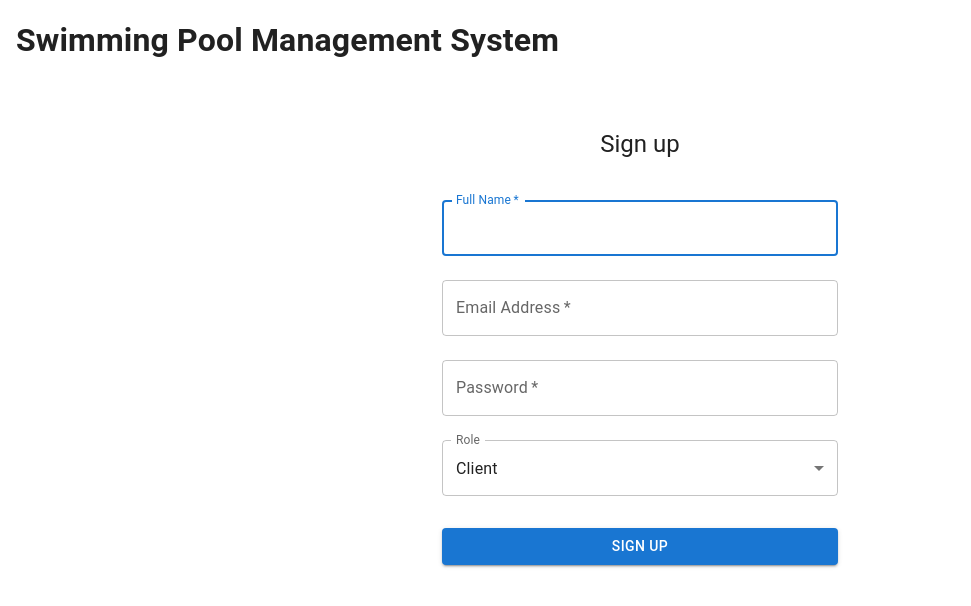
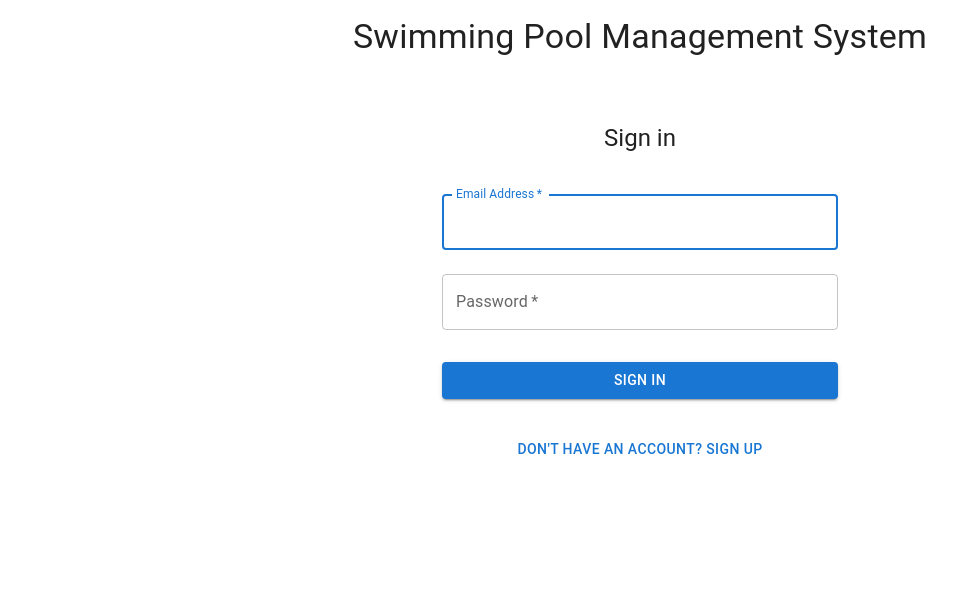
Before and after one commit to Obrikash/kursach-front, a React (Vite) app: page / in a window 1280 px wide. Shown: the top 606 px of the page, without its empty margins (0-971 px from the left). Built offline with nearby package versions, Linux system fonts and the light colour scheme.

Commit message:
login form

```diff
--- a/src/App.tsx
+++ b/src/App.tsx
@@ -1,5 +1,7 @@
-import { CssBaseline, ThemeProvider, createTheme, Box } from '@mui/material';
+import { useState } from 'react';
+import { CssBaseline, ThemeProvider, createTheme, Box, Button, Typography } from '@mui/material';
 import { RegisterForm } from './components/RegisterForm';
+import { LoginForm } from './components/LoginForm';
 
 const theme = createTheme({
   palette: {
@@ -14,12 +16,24 @@ const theme = createTheme({
 });
 
 function App() {
+  const [isLogin, setIsLogin] = useState(true);
+
   return (
     <ThemeProvider theme={theme}>
       <CssBaseline />
       <Box sx={{ p: 2 }}>
-        <h1>Swimming Pool Management System</h1>
-        <RegisterForm />
+        <Typography variant="h4" component="h1" align="center" gutterBottom>
+          Swimming Pool Management System
+        </Typography>
+        {isLogin ? <LoginForm /> : <RegisterForm />}
+        <Box sx={{ mt: 2, textAlign: 'center' }}>
+          <Button
+            variant="text"
+            onClick={() => setIsLogin(!isLogin)}
+          >
+            {isLogin ? "Don't have an account? Sign up" : "Already have an account? Sign in"}
+          </Button>
+        </Box>
       </Box>
     </ThemeProvider>
   );
--- /dev/null
+++ b/src/components/LoginForm.tsx
@@ -0,0 +1,106 @@
+import { useState } from 'react';
+import {
+  Box,
+  Button,
+  TextField,
+  Typography,
+  Container,
+  Alert,
+} from '@mui/material';
+import { loginUser } from '../services/api';
+import type { ApiErrorResponse } from '../types/api';
+
+export const LoginForm = () => {
+  const [formData, setFormData] = useState({
+    email: '',
+    password: '',
+  });
+  const [error, setError] = useState<string>('');
+  const [success, setSuccess] = useState<string>('');
+
+  const handleChange = (e: React.ChangeEvent<HTMLInputElement>) => {
+    const { name, value } = e.target;
+    setFormData(prev => ({
+      ...prev,
+      [name]: value,
+    }));
+  };
+
+  const handleSubmit = async (e: React.FormEvent) => {
+    e.preventDefault();
+    setError('');
+    setSuccess('');
+
+    try {
+      const response = await loginUser(formData);
+      setSuccess('Login successful!');
+      // Store the token in localStorage
+      localStorage.setItem('token', response.authentication_token);
+      setFormData({
+        email: '',
+        password: '',
+      });
+    } catch (err) {
+      const error = err as ApiErrorResponse;
+      if (error.error) {
+        setError(typeof error.error === 'string' ? error.error : Object.values(error.error)[0]);
+      } else {
+        setError('An error occurred during login');
+      }
+    }
+  };
+
+  return (
+    <Container component="main" maxWidth="xs">
+      <Box
+        sx={{
+          marginTop: 8,
+          display: 'flex',
+          flexDirection: 'column',
+          alignItems: 'center',
+        }}
+      >
+        <Typography component="h1" variant="h5">
+          Sign in
+        </Typography>
+        <Box component="form" onSubmit={handleSubmit} sx={{ mt: 3 }}>
+          {error && <Alert severity="error" sx={{ mb: 2 }}>{error}</Alert>}
+          {success && <Alert severity="success" sx={{ mb: 2 }}>{success}</Alert>}
+
+          <TextField
+            margin="normal"
+            required
+            fullWidth
+            id="email"
+            label="Email Address"
+            name="email"
+            autoComplete="email"
+            autoFocus
+            value={formData.email}
+            onChange={handleChange}
+          />
+          <TextField
+            margin="normal"
+            required
+            fullWidth
+            name="password"
+            label="Password"
+            type="password"
+            id="password"
+            autoComplete="current-password"
+            value={formData.password}
+            onChange={handleChange}
+          />
+          <Button
+            type="submit"
+            fullWidth
+            variant="contained"
+            sx={{ mt: 3, mb: 2 }}
+          >
+            Sign In
+          </Button>
+        </Box>
+      </Box>
+    </Container>
+  );
+};
--- a/src/services/api.ts
+++ b/src/services/api.ts
@@ -1,5 +1,5 @@
 import axios from 'axios';
-import type { RegisterRequest, UserResponse, ApiErrorResponse } from '../types/api';
+import type { RegisterRequest, UserResponse, ApiErrorResponse, LoginRequest, LoginResponse } from '../types/api';
 
 const API_URL = 'http://localhost:4000/v1';
 
@@ -21,3 +21,15 @@ export const registerUser = async (data: RegisterRequest): Promise<UserResponse>
     throw error;
   }
 };
+
+export const loginUser = async (data: LoginRequest): Promise<LoginResponse> => {
+  try {
+    const response = await api.post<LoginResponse>('/tokens/authentication', data);
+    return response.data;
+  } catch (error) {
+    if (axios.isAxiosError(error) && error.response?.data) {
+      throw error.response.data as ApiErrorResponse;
+    }
+    throw error;
+  }
+};
```
Also changed, not shown: src/types/api.ts (+9 -0 lines).
